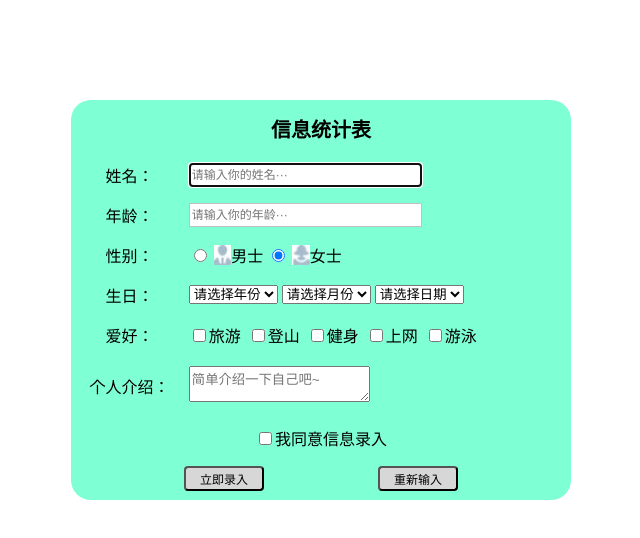
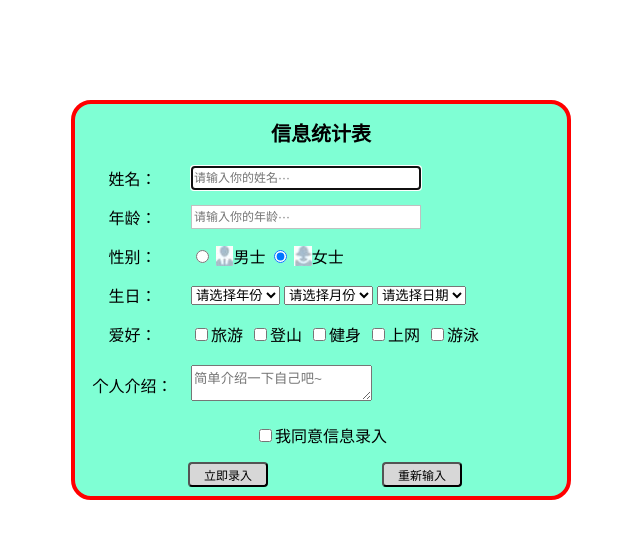
Before and after one commit to xiaodabao233/StudyHtml5, a plain HTML site: page test01.html in a window 1280 px wide. Shown: the whole page, without its empty margins (319-959 px from the left). Drawn offline with Linux system fonts and the light colour scheme.

Commit message:
Update test01.html

```diff
--- a/test01.html
+++ b/test01.html
@@ -10,7 +10,7 @@
     .tab01{
         width: 500px;
         height: 400px;
-        border: 20px;
+        border: 4px solid red;
         border-radius: 20px;
         background-color: aquamarine;
         margin: 0 auto;
```
